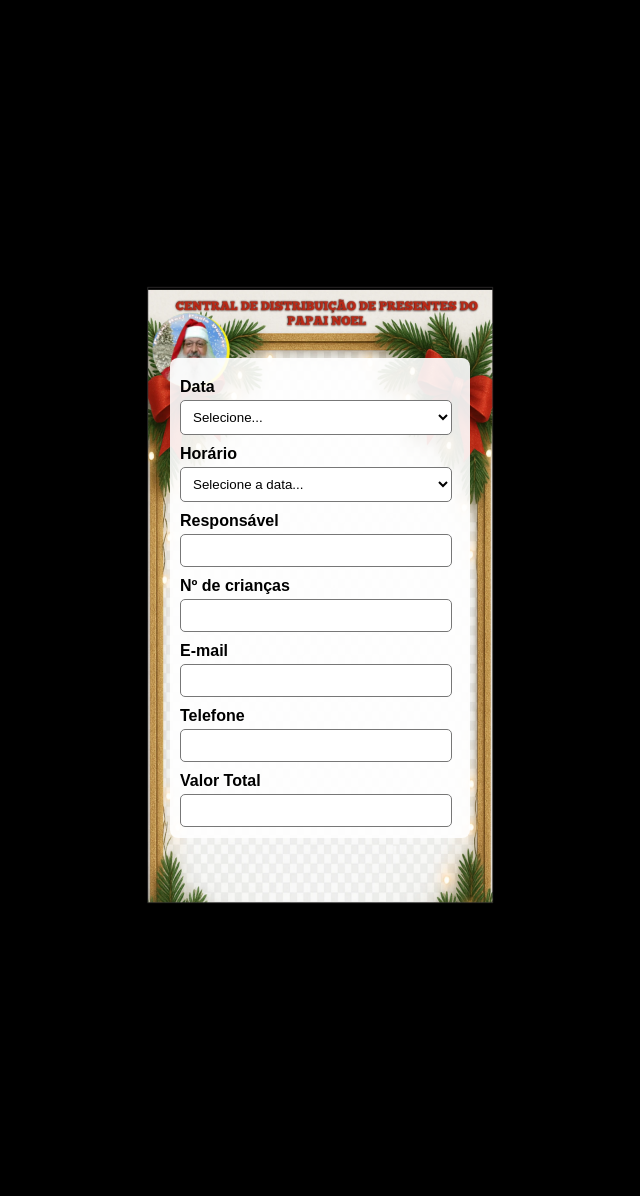
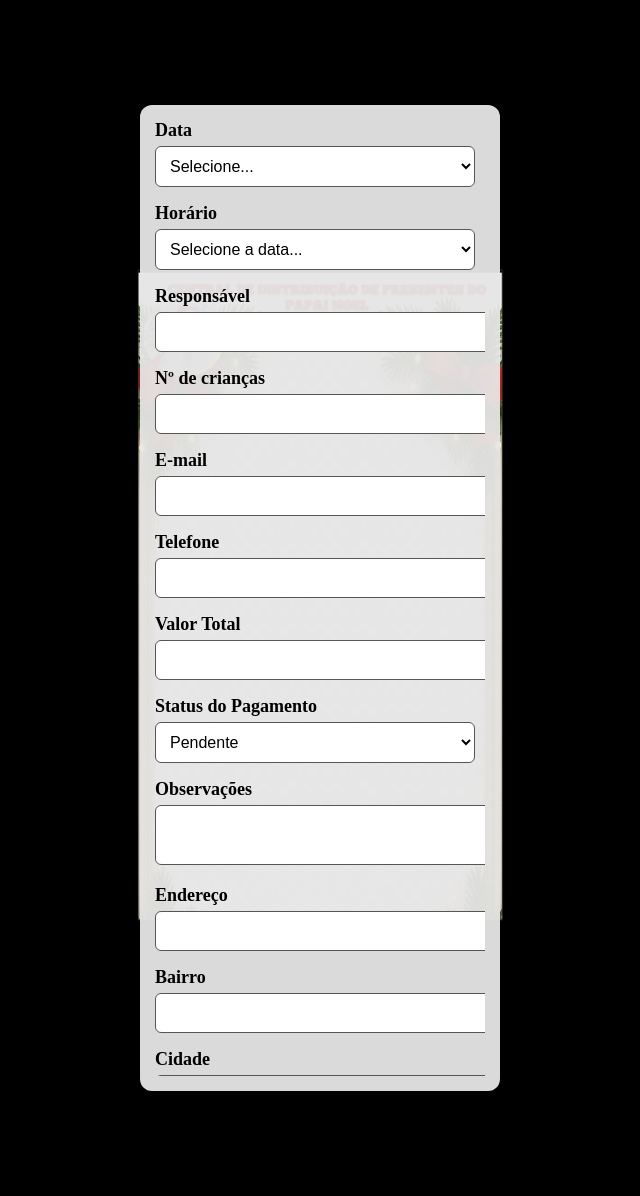
Before and after one commit to amagiadopapainoel1-tech/papai-noel-reservas, a Flask app: page / in a window 1280 px wide. Shown: the whole page, without its empty margins (320-960 px from the left). Run offline with Flask 3, Linux system fonts and the light colour scheme; parts of the project's set-up code (start-up, migrations or seed data) failed here and were passed over.

Commit message:
Update style.css

```diff
--- a/static/style.css
+++ b/static/style.css
@@ -1,115 +1,93 @@
-/* RESET */
-* {
+/* FUNDO PRETO EM TODAS AS TELAS */
+body {
     margin: 0;
     padding: 0;
-    box-sizing: border-box;
-}
-
-/* FUNDO PRETO */
-body {
-    background-color: #000;
-    font-family: Arial, sans-serif;
+    background: #000;
     display: flex;
     justify-content: center;
     align-items: center;
     min-height: 100vh;
-    overflow: hidden; /* para a moldura não extrapolar */
-    position: relative;
 }
 
-/* ============================
-   MOLDURA — AGORA FIXA, VISÍVEL E NO TAMANHO CERTO
-   ============================ */
+/* MOLDURA – AGORA APARECE NO PC E CELULAR */
 .background-frame {
-    position: absolute;
-    top: 50%;
+    position: fixed;
+    top: 0;
     left: 50%;
-    transform: translate(-50%, -50%);
-
-    width: 360px;     /* largura base */
-    height: 640px;    /* altura base */
-
-    background: url("moldura_natal.webp") no-repeat center center;
+    transform: translateX(-50%);
+    width: 380px;           /* tamanho controlado para não estourar no PC */
+    max-width: 95vw;        /* se a tela for estreita, adapta */
+    height: 100vh;
+    background: url('static/moldura_natal.webp') no-repeat center;
     background-size: contain;
-
-    z-index: 1; /* fica ATRÁS do formulário */
-    pointer-events: none; /* não interfere no clique */
+    pointer-events: none;   /* não atrapalha clicar no formulário */
+    z-index: 1;
 }
 
-/* ============================
-   FORMULÁRIO DENTRO DA MOLDURA
-   ============================ */
+/* CONTAINER DO FORMULÁRIO */
 .form-wrapper {
-    position: absolute;
-    top: 50%;
-    left: 50%;
-    transform: translate(-50%, -50%);
-
-    width: 300px;
-    height: 480px;
-
-    background: rgba(255, 255, 255, 0.9); /* caixa branca sem cinza */
-    padding: 10px;
-    border-radius: 8px;
-
-    display: flex;
-    justify-content: center;
-    align-items: flex-start;
-
-    z-index: 2; /* fica NA FRENTE da moldura */
+    position: relative;
+    width: 330px;
+    max-width: 90vw;
+    max-height: 90vh;
+    padding: 15px;
+    background: rgba(230, 230, 230, 0.95); /* CAIXA CINZA CLARA */
+    border-radius: 12px;
+    z-index: 5;             /* acima da moldura */
+    overflow: hidden;
 }
 
 /* ÁREA DE ROLAGEM */
 .scroll-area {
-    width: 100%;
-    height: 100%;
+    max-height: 80vh;
     overflow-y: auto;
-    padding-right: 8px;
+    padding-right: 10px;
 }
 
-/* CAMPOS */
-.label {
-    display: block;
-    font-weight: bold;
-    color: #000;
-    margin-top: 10px;
-}
-
-.input,
-textarea,
-select {
-    width: 100%;
-    padding: 8px;
-    margin-top: 4px;
-    border: 1px solid #777;
-    border-radius: 5px;
-    background-color: #fff;
-    color: #000;
-}
-
-button {
-    margin-top: 15px;
+/* INPUTS */
+.input, input, select, textarea {
     width: 100%;
     padding: 10px;
-    background: #b30000;
-    color: #fff;
-    border: none;
-    border-radius: 8px;
-    cursor: pointer;
+    margin-top: 5px;
+    margin-bottom: 16px;
+    border-radius: 6px;
+    border: 1px solid #555;
+    background: #fff;
+    color: #000; /* texto preto e legível */
     font-size: 16px;
 }
 
-/* ============================
-   AJUSTE AUTOMÁTICO PARA CELULAR
-   ============================ */
-@media (max-width: 480px) {
+.label {
+    font-weight: bold;
+    color: #000;
+    font-size: 18px;
+}
+
+/* BOTÃO */
+button {
+    width: 100%;
+    padding: 12px;
+    background: #c62828;
+    color: #fff;
+    font-size: 18px;
+    border: none;
+    border-radius: 6px;
+    cursor: pointer;
+}
+button:hover {
+    background: #a71f1f;
+}
+
+/* AJUSTE ESPECIAL PARA CELULAR — mantém moldura */
+@media (max-width: 600px) {
     .background-frame {
-        width: 95vw;
-        height: auto;
+        width: 100vw;
+        height: 100vh;
+        background-size: cover;
     }
 
     .form-wrapper {
-        width: 80vw;
-        height: 70vh;
+        width: 88vw;
+        max-height: 82vh;
     }
 }
```
